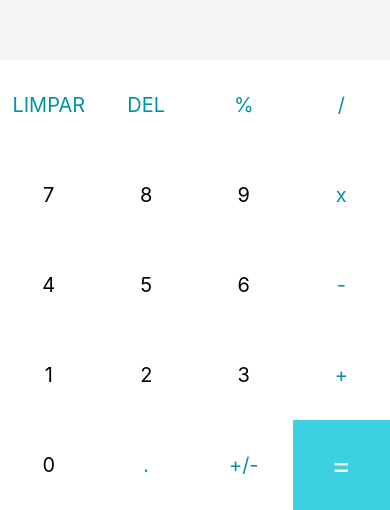
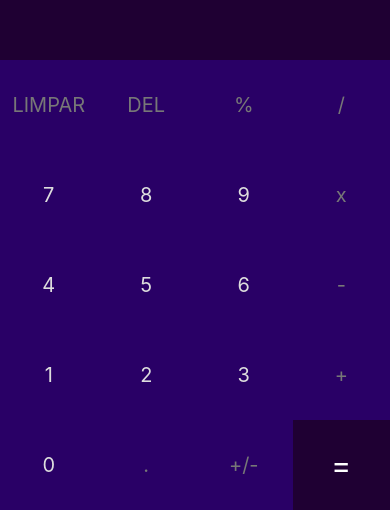
Before and after one commit to Luisz576/Calculadora---React-Native, a React Native app in the folder Calculadora/: screen / in a window 390 px wide. Shown: the part 334-844 px from the top of the page. Built offline with nearby package versions, Linux system fonts and the light colour scheme.

Commit message:
update design

```diff
--- a/Calculadora/src/screens/CalculatorScreen.js
+++ b/Calculadora/src/screens/CalculatorScreen.js
@@ -114,12 +114,12 @@ module.exports = function CalculatorScreen(){
             <View style={styles.buttons}>
                 {buttons.map((button) =>
                     button === '=' ? // Mapeamento do botão =
-                        <TouchableOpacity onPress={() => handleInput(button)} key={button} style={[styles.button, {backgroundColor: '#3dd0e3'}]}>
+                        <TouchableOpacity activeOpacity={0.7} onPress={() => handleInput(button)} key={button} style={[styles.button, {backgroundColor: '#1f0033'}]}>
                             <Text style={[styles.textButton, {color: "white", fontSize: 30}]}>{button}</Text>
                         </TouchableOpacity>
                     : // Mapeamento dos outros botões
-                        <TouchableOpacity onPress={() => handleInput(button)} key={button} style={styles.button}>
-                            <Text style={[styles.textButton, {color: typeof(button) === 'number' ? 'black': '#0093a6'}]}>{button}</Text>
+                        <TouchableOpacity activeOpacity={0.9} onPress={() => handleInput(button)} key={button} style={styles.button}>
+                            <Text style={[styles.textButton, {color: typeof(button) === 'number' ? '#ddd': '#777'}]}>{button}</Text>
                         </TouchableOpacity>
                 )}
             </View>
--- a/Calculadora/src/styles/styles.js
+++ b/Calculadora/src/styles/styles.js
@@ -7,17 +7,17 @@ module.exports = StyleSheet.create({
     results: {
         flex: 2,
         justifyContent: "center",
-        backgroundColor: "#f5f5f5"
+        backgroundColor:  '#1f0033',
     },
     resultText: {
-        color: "#282F38",
+        color: "#ddd",
         fontSize: 32,
         fontWeight: "bold",
         padding: 12,
         textAlign: "right"
     },
     historyText:{
-        color: "#7c7c7c",
+        color: "#777",
         fontSize: 20,
         marginRight: 10,
         alignSelf: 'flex-end',
@@ -27,7 +27,7 @@ module.exports = StyleSheet.create({
         flexWrap: 'wrap',
     },
     button: {
-        backgroundColor: 'white',
+        backgroundColor: '#290066',
         alignItems: 'center',
         justifyContent: 'center',
         minWidth: 90,
```
